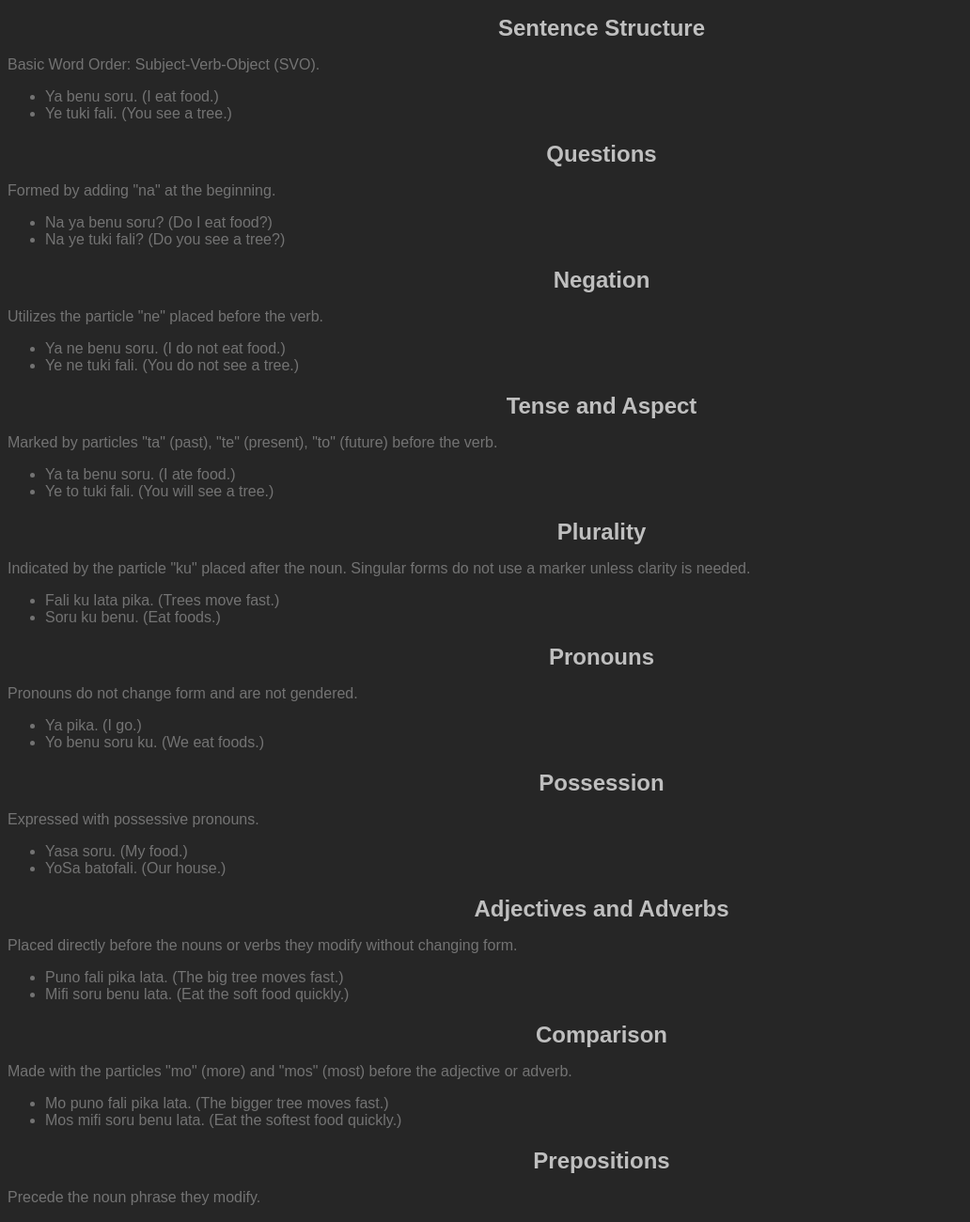
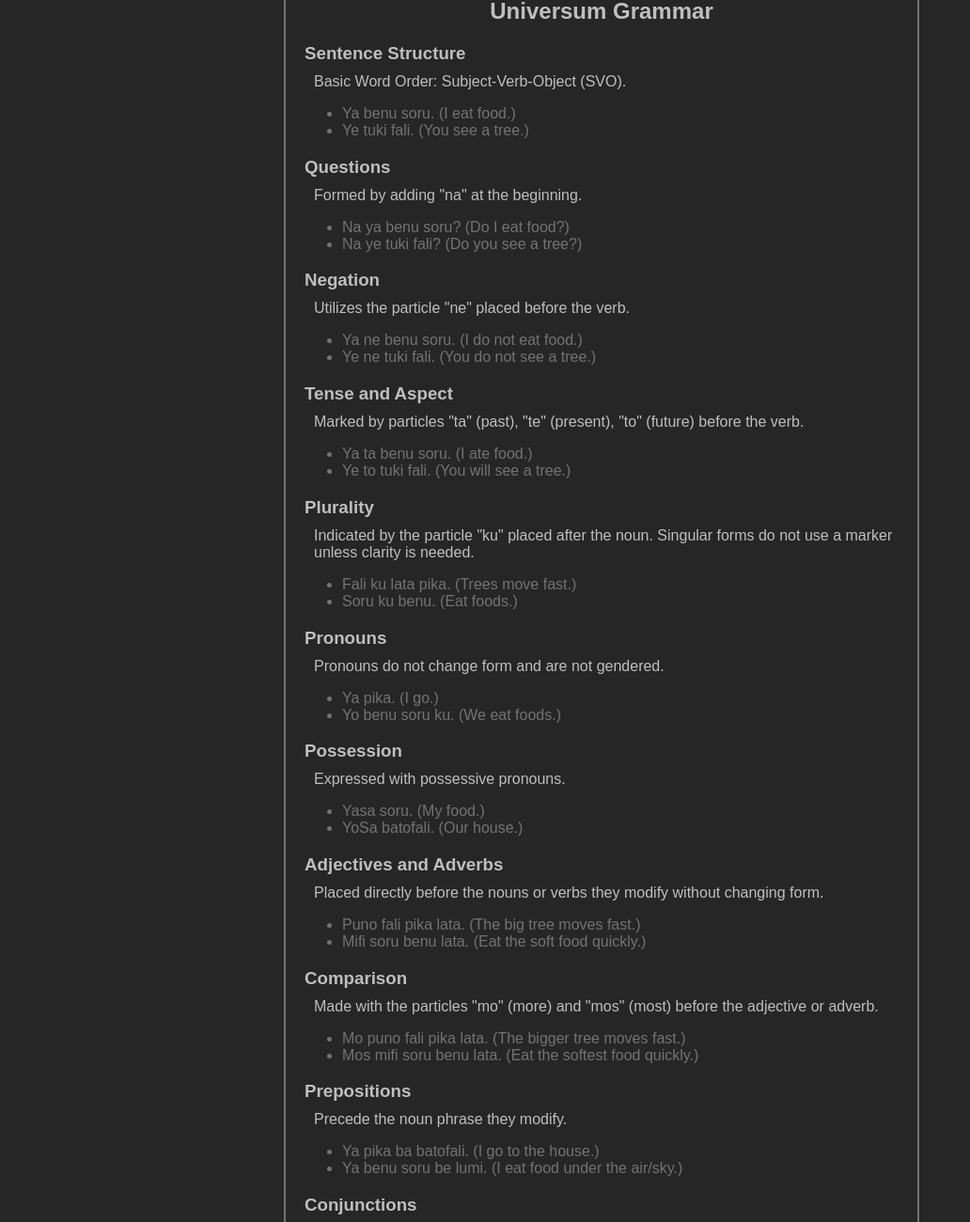
Before and after one commit to DarkMistofWoods/universum, a plain HTML site: page grammar.html in a window 1280 px wide. Shown: the part 175-1475 px from the top of the page at 94% size, without its empty margins (0-1032 px from the left). Drawn offline with Linux system fonts and the light colour scheme.

Commit message:
Update grammar.html
Expanded guide section

```diff
--- a/grammar.html
+++ b/grammar.html
@@ -18,11 +18,11 @@
     </nav>
     <a href="index.html" class="universum">Universum</a>
 
-    <main>
-        <h1>Universum Grammar</h1>
+    <section class="category-section">
+        <h2>Universum Grammar</h2>
 
         <section>
-            <h2>Sentence Structure</h2>
+            <h3>Sentence Structure</h3>
             <p>Basic Word Order: Subject-Verb-Object (SVO).</p>
             <ul>
                 <li>Ya benu soru. (I eat food.)</li>
@@ -31,7 +31,7 @@
         </section>
 
         <section>
-            <h2>Questions</h2>
+            <h3>Questions</h3>
             <p>Formed by adding "na" at the beginning.</p>
             <ul>
                 <li>Na ya benu soru? (Do I eat food?)</li>
@@ -40,7 +40,7 @@
         </section>
 
         <section>
-            <h2>Negation</h2>
+            <h3>Negation</h3>
             <p>Utilizes the particle "ne" placed before the verb.</p>
             <ul>
                 <li>Ya ne benu soru. (I do not eat food.)</li>
@@ -49,7 +49,7 @@
         </section>
 
         <section>
-            <h2>Tense and Aspect</h2>
+            <h3>Tense and Aspect</h3>
             <p>Marked by particles "ta" (past), "te" (present), "to" (future) before the verb.</p>
             <ul>
                 <li>Ya ta benu soru. (I ate food.)</li>
@@ -58,7 +58,7 @@
         </section>
 
         <section>
-            <h2>Plurality</h2>
+            <h3>Plurality</h3>
             <p>Indicated by the particle "ku" placed after the noun. Singular forms do not use a marker unless clarity is needed.</p>
             <ul>
                 <li>Fali ku lata pika. (Trees move fast.)</li>
@@ -67,7 +67,7 @@
         </section>
 
         <section>
-            <h2>Pronouns</h2>
+            <h3>Pronouns</h3>
             <p>Pronouns do not change form and are not gendered.</p>
             <ul>
                 <li>Ya pika. (I go.)</li>
@@ -76,7 +76,7 @@
         </section>
 
         <section>
-            <h2>Possession</h2>
+            <h3>Possession</h3>
             <p>Expressed with possessive pronouns.</p>
             <ul>
                 <li>Yasa soru. (My food.)</li>
@@ -85,7 +85,7 @@
         </section>
 
         <section>
-            <h2>Adjectives and Adverbs</h2>
+            <h3>Adjectives and Adverbs</h3>
             <p>Placed directly before the nouns or verbs they modify without changing form.</p>
             <ul>
                 <li>Puno fali pika lata. (The big tree moves fast.)</li>
@@ -94,7 +94,7 @@
         </section>
 
         <section>
-            <h2>Comparison</h2>
+            <h3>Comparison</h3>
             <p>Made with the particles "mo" (more) and "mos" (most) before the adjective or adverb.</p>
             <ul>
                 <li>Mo puno fali pika lata. (The bigger tree moves fast.)</li>
@@ -103,7 +103,7 @@
         </section>
 
         <section>
-            <h2>Prepositions</h2>
+            <h3>Prepositions</h3>
             <p>Precede the noun phrase they modify.</p>
             <ul>
                 <li>Ya pika ba batofali. (I go to the house.)</li>
@@ -112,7 +112,7 @@
         </section>
 
         <section>
-            <h2>Conjunctions</h2>
+            <h3>Conjunctions</h3>
             <p>Connect clauses or phrases without changing form.</p>
             <ul>
                 <li>Ya benu soru ke pika ba batofali. (I eat food and go to the house.)</li>
@@ -121,7 +121,7 @@
         </section>
 
         <section>
-            <h2>Imperatives</h2>
+            <h3>Imperatives</h3>
             <p>Commands are formed using the verb without the subject. The tense particle is omitted for immediate commands.</p>
             <ul>
                 <li>Benu soru! (Eat food!)</li>
@@ -130,7 +130,7 @@
         </section>
 
         <section>
-            <h2>Interjections</h2>
+            <h3>Interjections</h3>
             <p>Express emotions or reactions and can be used standalone or at the beginning of sentences.</p>
             <ul>
                 <li>Wa! Ya tuki puno fali. (Wow! I see a big tree.)</li>
@@ -138,7 +138,7 @@
             </ul>
         </section>
 
-    </main>
+    </section>
 
     <footer>
         <p>© 2024 Universum Language Project</p>
```
